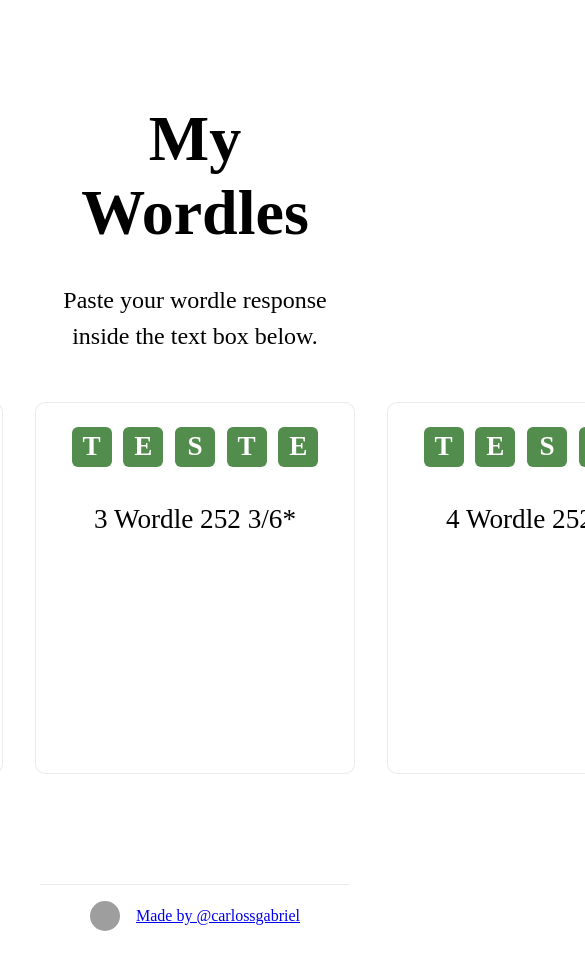
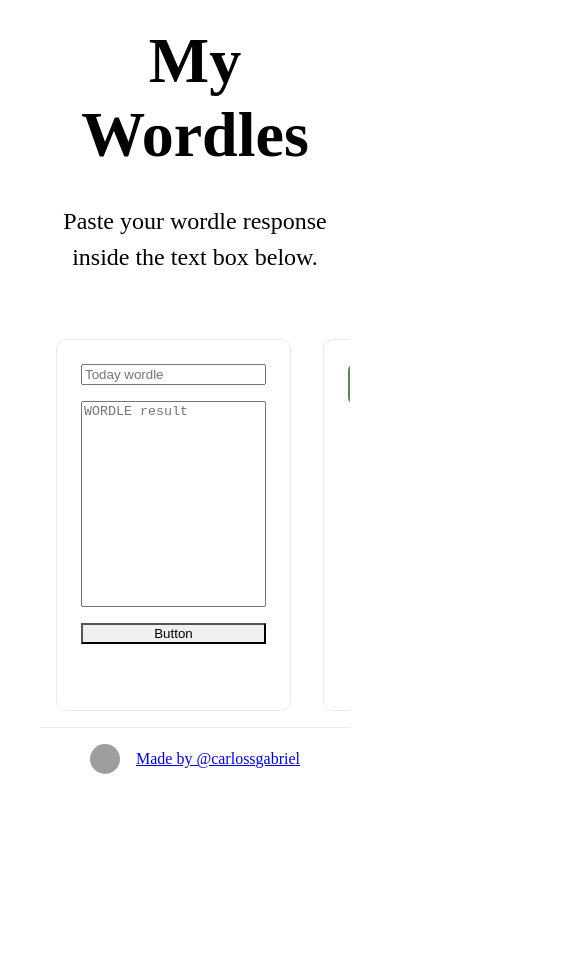
Before and after one commit to carlossgabriel/mywordles, a Next.js app: page / in a window 390 px wide. Shown: the top 955 px of the page, 585 px wide, since content can reach past the window. After the commit the page ends 844 px from the top, so only its background shows below. Built offline with nearby package versions, Linux system fonts and the light colour scheme; grey boxes are pictures that could not be loaded.

Commit message:
vertical overflow of cards with responsiveness

```diff
--- a/pages/index.tsx
+++ b/pages/index.tsx
@@ -60,14 +60,13 @@
         <p className={styles.description}>
           Paste your wordle response inside the text box below.
         </p>
-
-        <div className={styles.carousel}>
-          <InputCard />
-          {cards.map((card, index) => {
-            return <Card key={index} {...card} />;
-          })}
-        </div>
       </main>
+      <div className={styles.carousel}>
+        <InputCard />
+        {cards.map((card, index) => {
+          return <Card key={index} {...card} />;
+        })}
+      </div>
 
       <footer className={styles.footer}>
         <a
--- a/styles/Home.module.css
+++ b/styles/Home.module.css
@@ -3,7 +3,7 @@
 }
 
 .main {
-  min-height: 100vh;
+  /* min-height: 100vh */
   padding: 1rem 0;
   flex: 1;
   display: flex;
```
